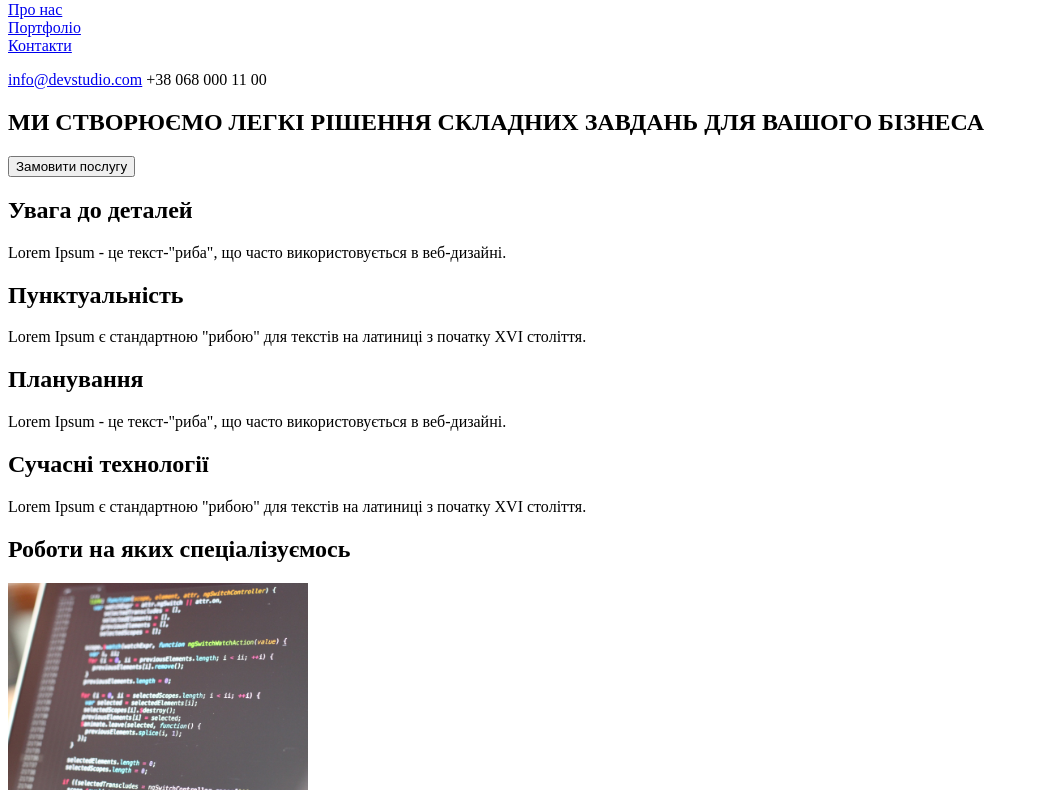
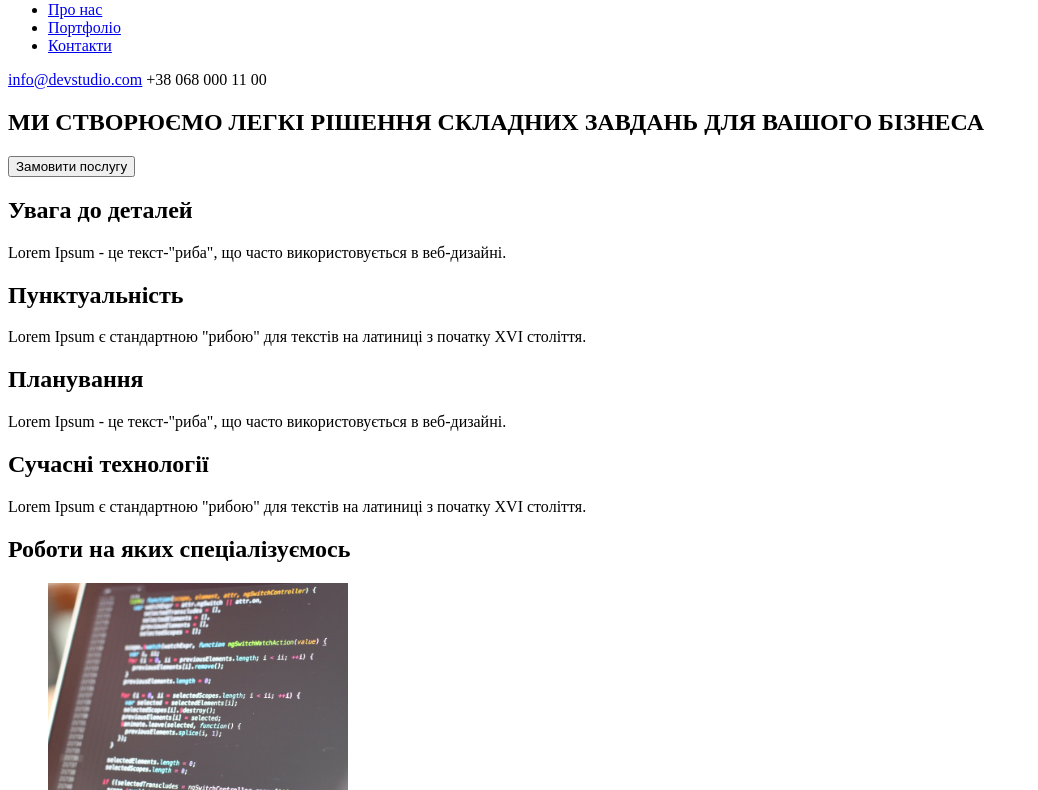
Before and after one commit to Yaroslav-Radionenko/wt-markup-01, a plain HTML site: page index.html in a window 1280 px wide. Shown: the part 41-831 px from the top of the page, without its empty margins (0-1038 px from the left). Drawn offline with Linux system fonts and the light colour scheme.

Commit message:
Update index.html

```diff
--- a/index.html
+++ b/index.html
@@ -7,13 +7,6 @@
         <title>DevStudio</title>
         <link rel="stylesheet" href="#devstudio">
     </head>
-
-    <style>
-        ul {
-            list-style: none;
-            padding: 0;
-        }
-    </style>
 
     <body>
         <header>
```
